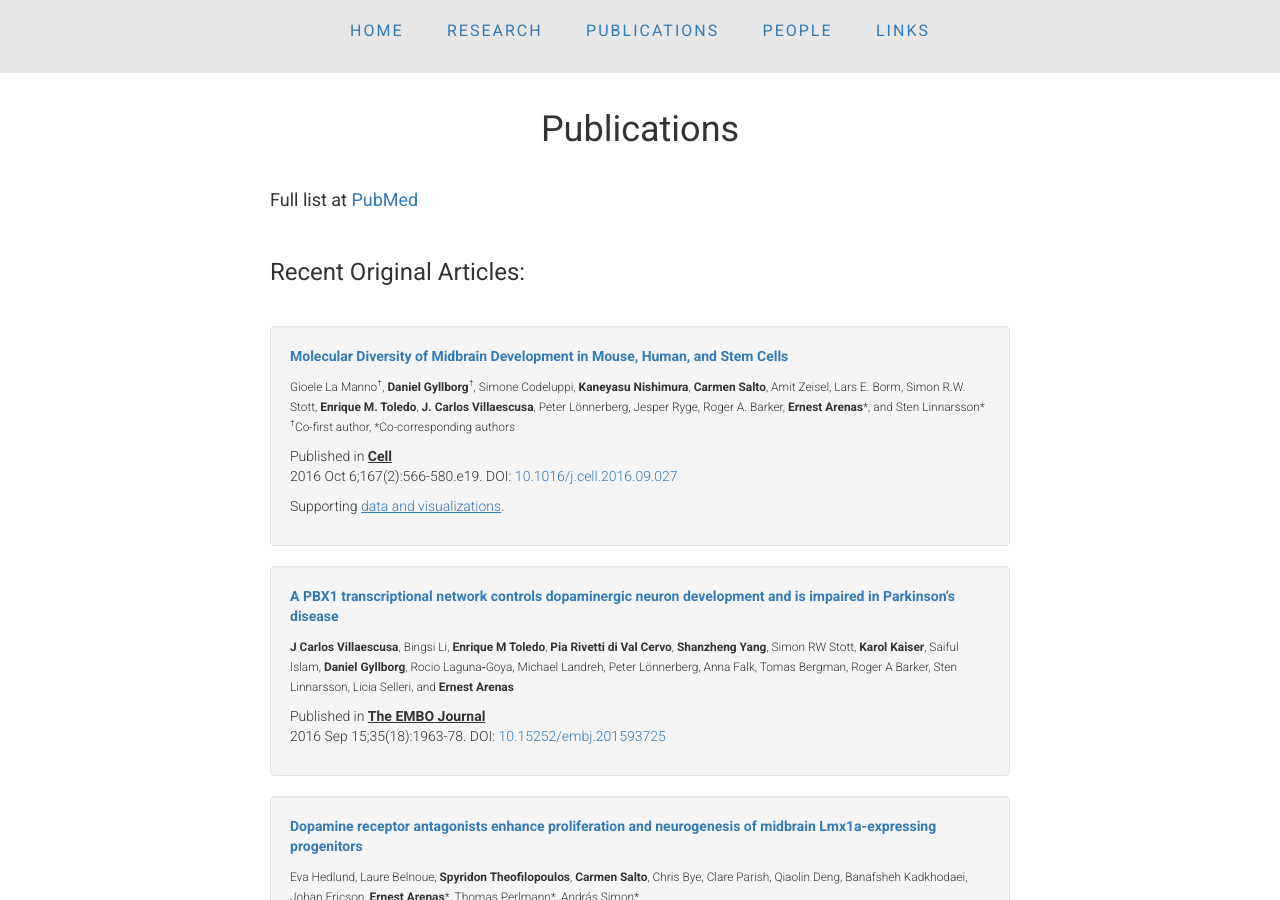
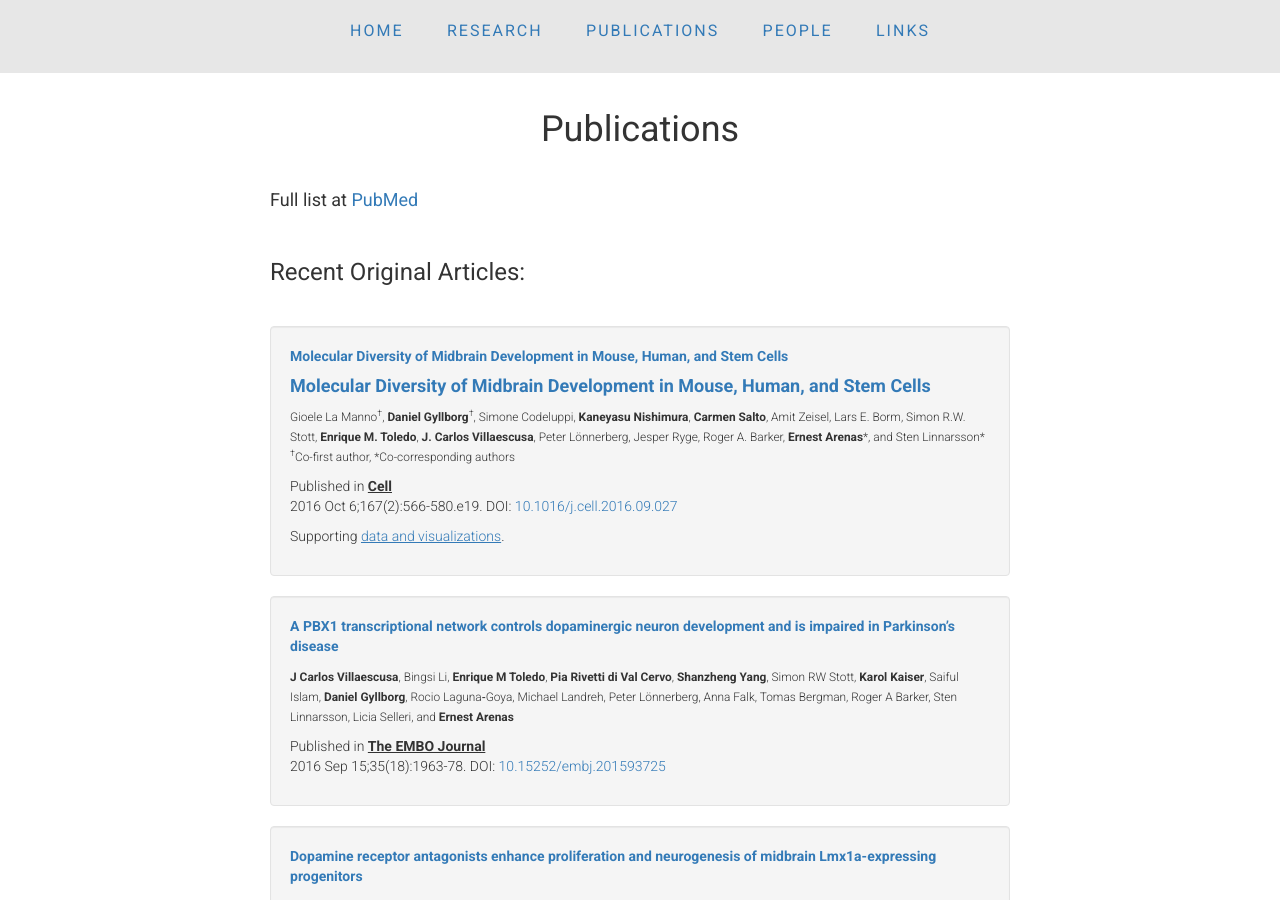
Before and after one commit to ArenasLab/arenaslab.github.io, a Jekyll site: the page publications/index.html, which Jekyll copies as it is, in a window 1280 px wide and 900 px high. Built offline with Jekyll 4.4.1, drawn with Linux system fonts in a browser that asks for light colours.

Commit message:
Update index.html

```diff
--- a/publications/index.html
+++ b/publications/index.html
@@ -77,7 +77,9 @@ ABOVE IS THE TEMPLATE TO ADD ADDITIONAL PUBLICATIONS -->
                 <div class="media-body">
                   <strong class="media-heading"><a href="https://www.ncbi.nlm.nih.gov/pubmed/27716510" target="_blank">Molecular Diversity of Midbrain Development in Mouse, Human, and Stem Cells</a></strong>
                   <p></p>
-                  <small>Gioele La Manno<sup>&#8224;</sup>, <b>Daniel Gyllborg</b><sup>&#8224;</sup>, Simone Codeluppi,
+		<h4><b><a href="https://www.ncbi.nlm.nih.gov/pubmed/27716510" target="_blank">Molecular Diversity of Midbrain Development in Mouse, Human, and Stem Cells</a></b></h4>
+			<p></p>
+			<small>Gioele La Manno<sup>&#8224;</sup>, <b>Daniel Gyllborg</b><sup>&#8224;</sup>, Simone Codeluppi,
                     <b>Kaneyasu Nishimura</b>, <b>Carmen Salto</b>, Amit Zeisel, Lars E. Borm, Simon R.W. Stott,
                     <b>Enrique M. Toledo</b>, <b>J. Carlos Villaescusa</b>, Peter Lönnerberg, Jesper Ryge, Roger A. Barker,
                     <b>Ernest Arenas</b>*, and Sten Linnarsson*</small>
```
